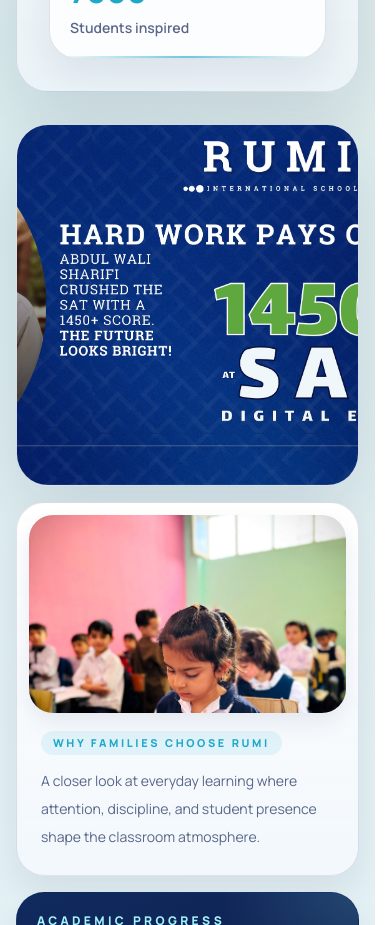
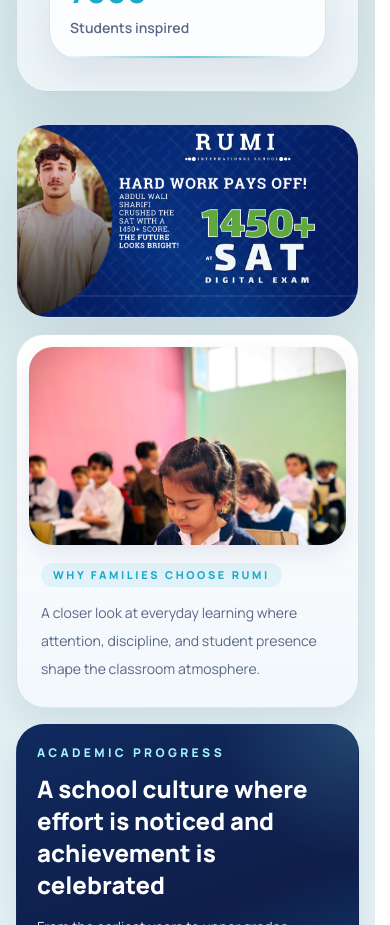
Before and after one commit to ekahmad1398/Rumiint, a React (Vite) app: page / in a window 390 px wide. Shown: the part 1020-1945 px from the top of the page. Built offline with nearby package versions, Linux system fonts and the light colour scheme.

Commit message:
latest update on footer section

```diff
--- a/src/pages/HomePage.jsx
+++ b/src/pages/HomePage.jsx
@@ -125,7 +125,7 @@
             <div className="surface-card-strong hero-media-panel overflow-hidden">
               <OptimizedImage
                 alt={t('home.heroImageAlt')}
-                className="hero-media-image-cover h-full min-h-[360px] w-full object-cover"
+                className="hero-media-image-cover h-auto w-full object-contain sm:h-full sm:min-h-[360px] sm:object-cover"
                 priority
                 sizes="(min-width: 1024px) 44vw, 100vw"
                 src="/highlights/sat-success.jpg"
```
